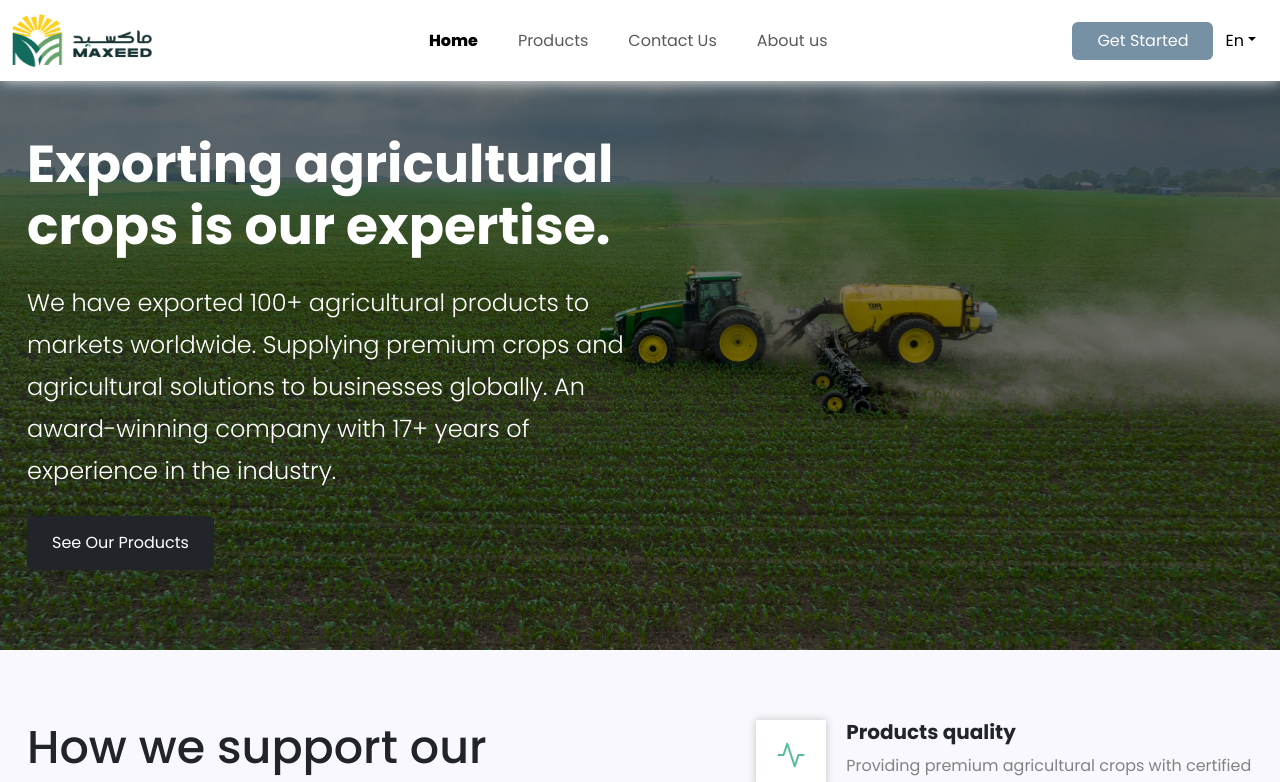
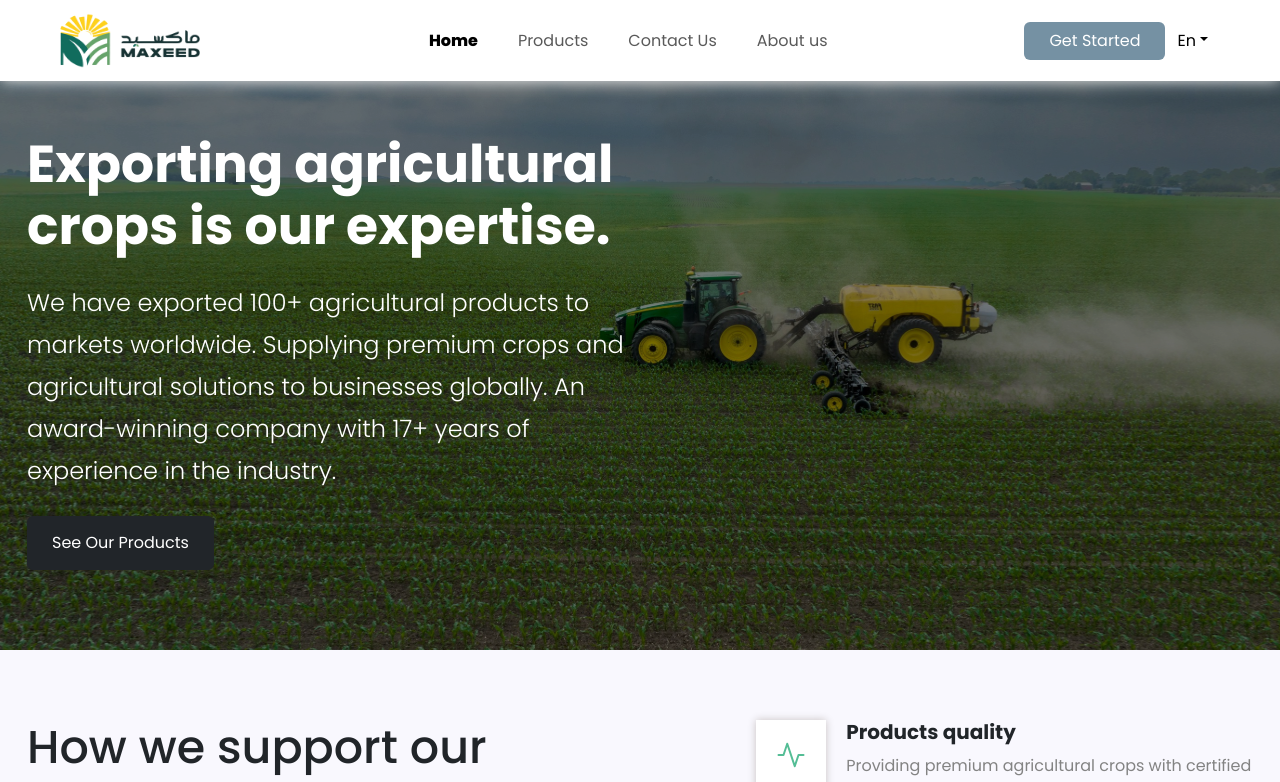
Before and after one commit to Quickly-egy/maxeed, a React (Vite) app: page / in a window 1280 px wide. Shown: the top 782 px of the page. Built offline with nearby package versions, Linux system fonts and the light colour scheme; a web font is replaced by a local one.

Commit message:
adding padding to navBar

```diff
--- a/src/Components/Navbar/Navbar.tsx
+++ b/src/Components/Navbar/Navbar.tsx
@@ -30,7 +30,7 @@ const Navbar = () => {
 
         <>
             <nav
-                className={`navbar navbar-expand-lg fixed-top ${isSticky ? "bg-white shadow-sm" : "bg-white"} transition`}
+                className={`navbar navbar-expand-lg fixed-top px-lg-5 ${isSticky ? "bg-white shadow-sm" : "bg-white"} transition`}
                 style={{
                     direction: i18n.language === 'ar' ? 'rtl' : 'ltr',
 
```
